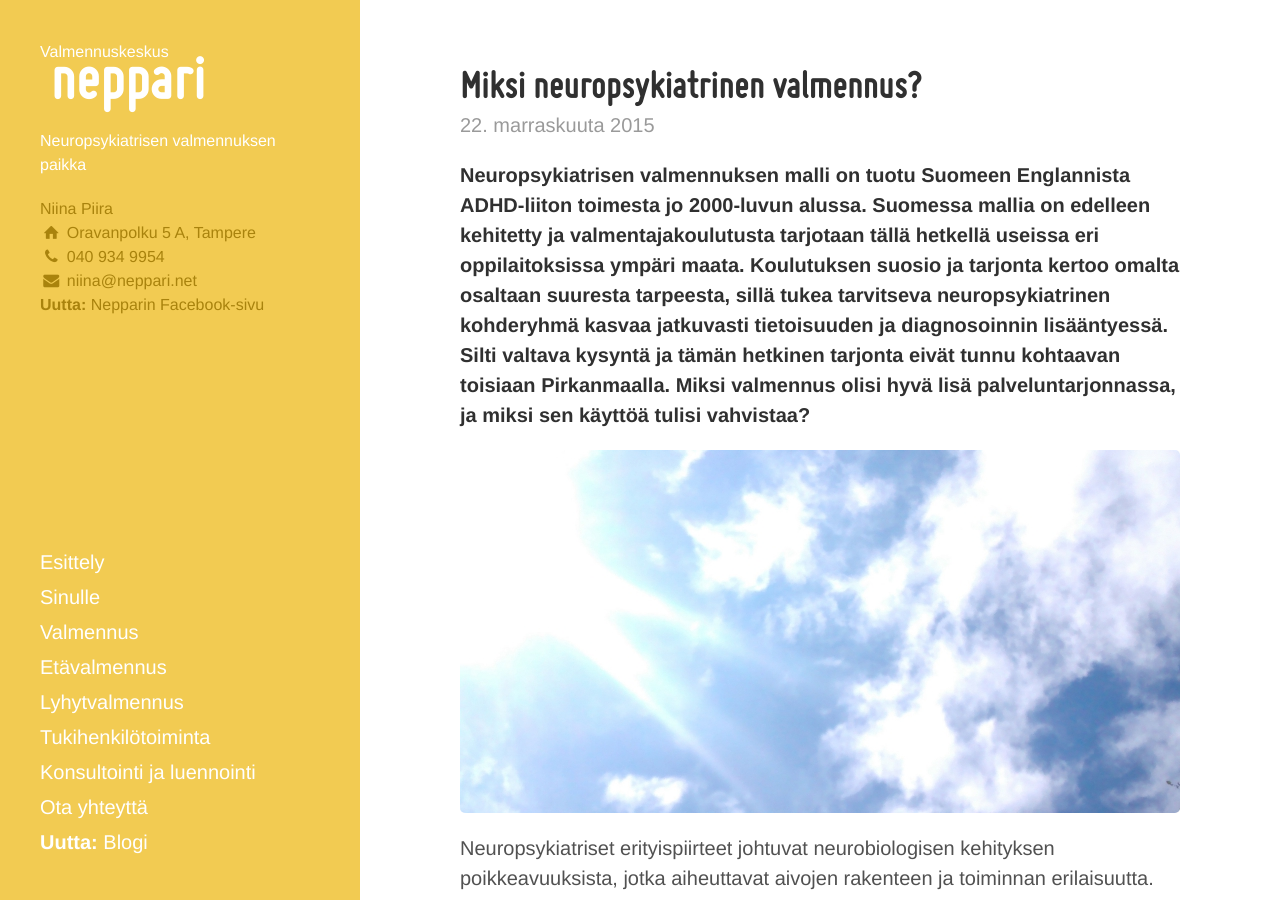
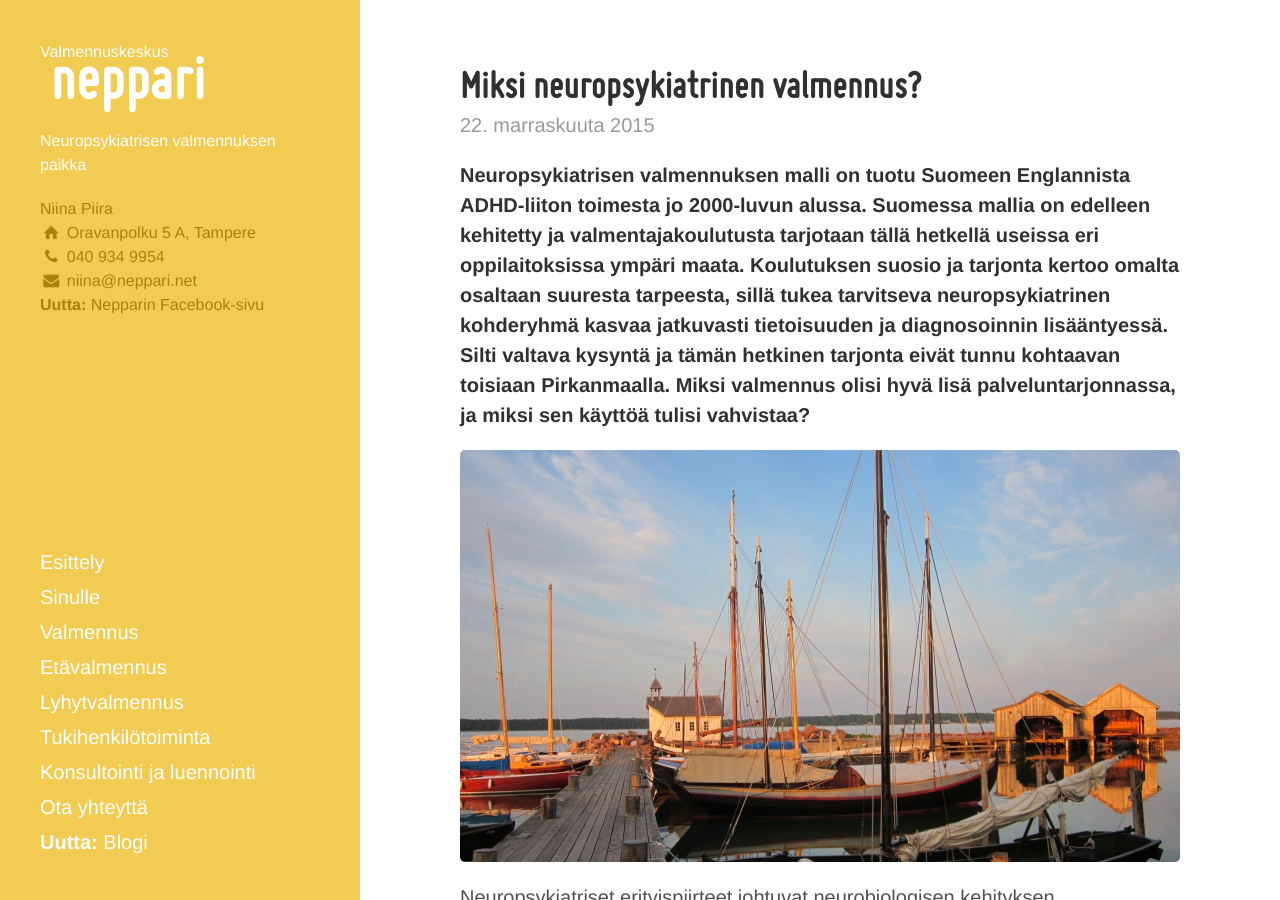
Before and after one commit to niinapiira/neppari.net, a Jekyll site: the page built from _posts/2015-11-22-miksi-neuropsykiatrinen-valmennus.md, in a window 1280 px wide and 900 px high. Built offline with Jekyll 4.4.1, drawn with Linux system fonts in a browser that asks for light colours; Markdown is read by kramdown in place of the engine named in the settings.

Commit message:
Venesatama kuva

```diff
--- a/_posts/2015-11-22-miksi-neuropsykiatrinen-valmennus.md
+++ b/_posts/2015-11-22-miksi-neuropsykiatrinen-valmennus.md
@@ -5,9 +5,10 @@ published: true
 
 
 
+
 Neuropsykiatrisen valmennuksen malli on tuotu Suomeen Englannista ADHD-liiton toimesta jo 2000-luvun alussa. Suomessa mallia on edelleen kehitetty ja valmentajakoulutusta tarjotaan tällä hetkellä useissa eri oppilaitoksissa ympäri maata. Koulutuksen suosio ja tarjonta kertoo omalta osaltaan suuresta tarpeesta, sillä tukea tarvitseva neuropsykiatrinen kohderyhmä kasvaa jatkuvasti tietoisuuden ja diagnosoinnin lisääntyessä. Silti valtava kysyntä ja tämän hetkinen tarjonta eivät tunnu kohtaavan toisiaan Pirkanmaalla. Miksi valmennus olisi hyvä lisä palveluntarjonnassa, ja miksi sen käyttöä tulisi vahvistaa?
 
-![Kirkas pilvinen taivas]({{site.baseurl}}/uploaded-images/kirkas-pilvinen-taivas.jpeg)
+![Ahvenanmaan venesatama]({{site.baseurl}}/uploaded-images/ahvenanmaan-venesatama.jpeg)
 
 Neuropsykiatriset erityispiirteet johtuvat neurobiologisen kehityksen poikkeavuuksista, jotka aiheuttavat aivojen rakenteen ja toiminnan erilaisuutta. Tämä fysiologinen erilaisuus saa aikaan muun muassa sen, että nepsy-henkilöt hahmottavat maailmaa hyvin eri tavoin; tapa ymmärtää asioiden merkityksiä, mieltää ympäristöä ja tulkita tietoa voi olla huomattavan erilainen. Luonnollisesti nämä poikkeavuudet vaikuttavat myös mieleen, ajatteluun ja tunteisiin sekä käyttäytymiseen. **Valmennuksella pyritäänkin ensisijaisesti vahvistamaan yksilön mielekästä suhdetta itseensä, joka on lähtökohta kaikelle hyvinvoinnille.** Tämä tekee valmennuksesta miellyttävän tavan työskennellä sekä valmentajalle että valmennettavalle, joka muuten voi kokea ulkopuolisen avun hyvinkin raskaaksi.
 
```
